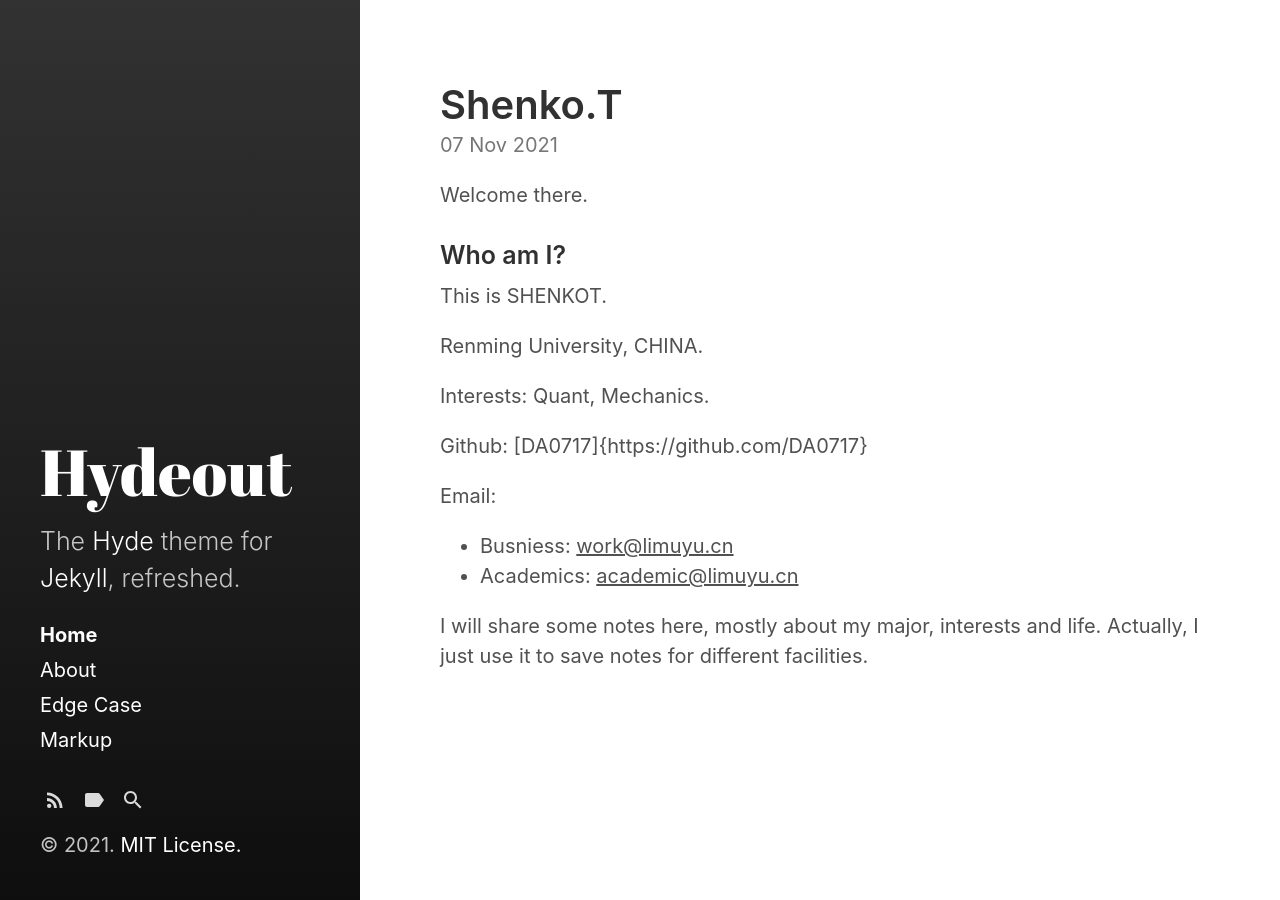
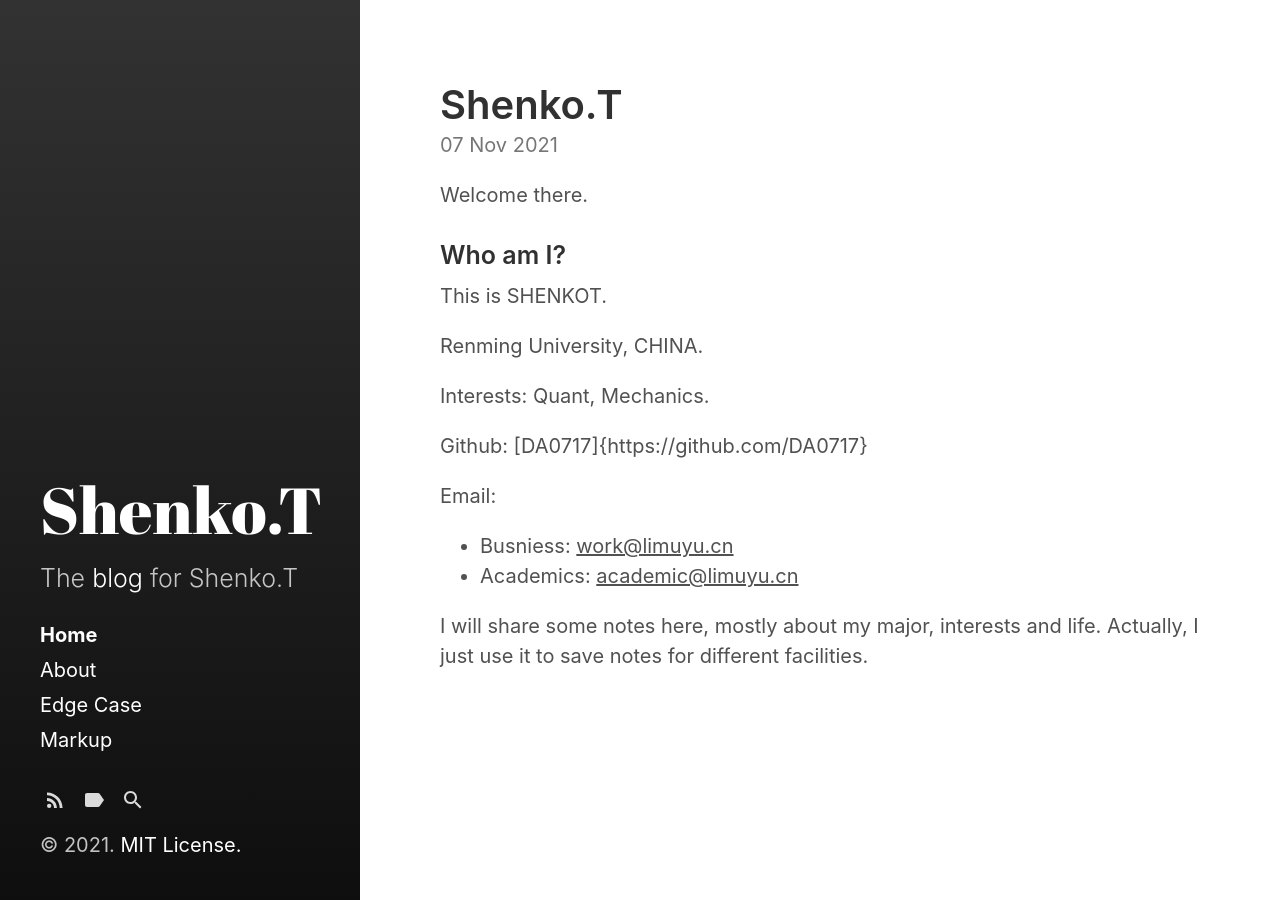
Before and after one commit to DA0717/DA0717.github.io, a Jekyll site: the page built from index.html, in a window 1280 px wide. Built offline with Jekyll 4.4.1, drawn with Linux system fonts in a browser that asks for light colours; the list of posts is cut into pages by our own code.

Commit message:
modified the sidebar

```diff
--- a/_config.yml
+++ b/_config.yml
@@ -3,12 +3,12 @@ markdown:         kramdown
 highlighter:      rouge
 
 # Setup
-title:            Hydeout
-tagline:          'A Jekyll theme'
-description:      'The <a href="http://hyde.getpoole.com" target="_blank">Hyde</a> theme for <a href="http://jekyllrb.com" target="_blank">Jekyll</a>, refreshed.'
-url:              https://fongandrew.github.io
+title:            Shenko.T
+tagline:          'Blog'
+description:      'The <a href="https://www.limuyu.cn" target="_blank">blog</a> for Shenko.T'
+url:              https://www.limuyu.cn
 baseurl:          ''
-                  # "/hydeout"
+                  # default baseurl is "/hydeout", but changed into ""
                   # the optional subpath of your site, e.g. "/blog"
                   # NB: This applies to all pages in your Jekyll site.
                   # If you want to move just the blog index pages but keep
@@ -16,8 +16,8 @@ baseurl:          ''
                   # sidebar_blog_link below.
 
 author:
-  name:           'Andrew Fong'
-  url:            https://twitter.com/fongandrewc
+  name:           'Shenko T'
+  url:            https://www.limuyu.cn
 
 paginate:         5
 # paginate_path:    '/page:num'
```
